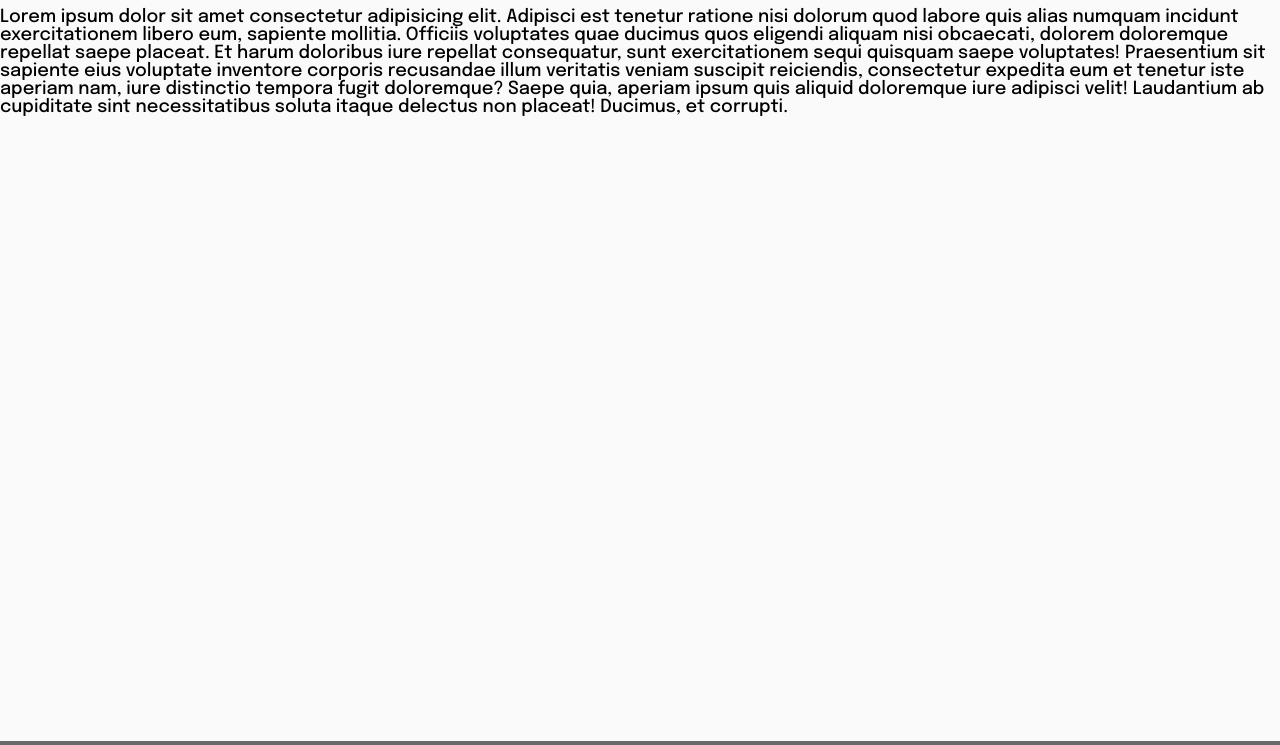
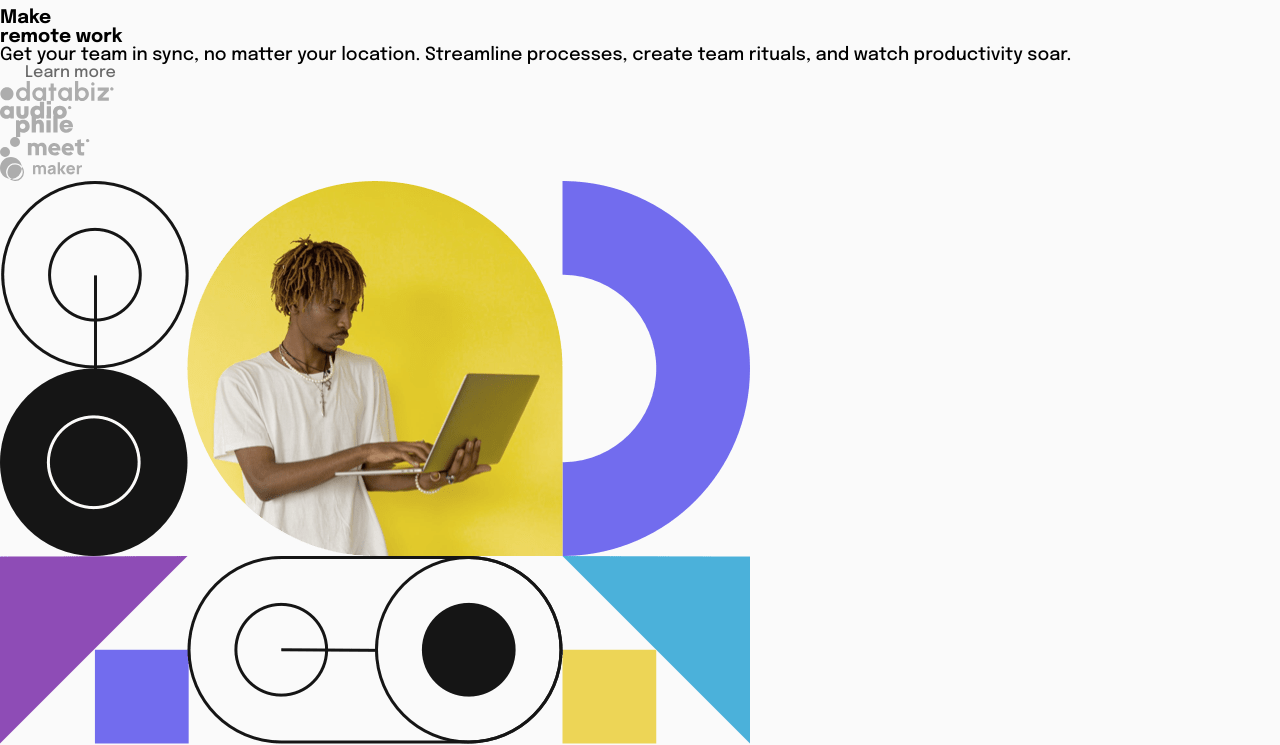
Before and after one commit to brayanpesantes/intro-section-with-dropdown-navigation-main, a plain HTML site: page index.html in a window 1280 px wide. Shown: the part 59-804 px from the top of the page. Drawn offline with nearby package versions, Linux system fonts and the light colour scheme.

Commit message:
agregacion de la seccion hero

```diff
--- a/index.html
+++ b/index.html
@@ -79,11 +79,8 @@
 
 
         </header>
-        <p>Lorem ipsum dolor sit amet consectetur adipisicing elit. Adipisci est tenetur ratione nisi dolorum quod labore quis alias numquam incidunt exercitationem libero eum, sapiente mollitia. Officiis voluptates quae ducimus quos eligendi aliquam nisi
-            obcaecati, dolorem doloremque repellat saepe placeat. Et harum doloribus iure repellat consequatur, sunt exercitationem sequi quisquam saepe voluptates! Praesentium sit sapiente eius voluptate inventore corporis recusandae illum veritatis
-            veniam suscipit reiciendis, consectetur expedita eum et tenetur iste aperiam nam, iure distinctio tempora fugit doloremque? Saepe quia, aperiam ipsum quis aliquid doloremque iure adipisci velit! Laudantium ab cupiditate sint necessitatibus
-            soluta itaque delectus non placeat! Ducimus, et corrupti.</p>
-        <!-- <section class="hero">
+
+        <section class="hero">
             <article class="hero__content">
                 <div class="hero__content__text">
                     <h1>Make <br> remote work</h1>
@@ -100,7 +97,7 @@
             <div class="hero__image">
                 <img src="images/image-hero-desktop.png" alt="" srcset="images/image-hero-mobile.png" sizes="(max-width: 375px)">
             </div>
-        </section> -->
+        </section>
 
     </main>
     <script src="main.js"></script>
```
